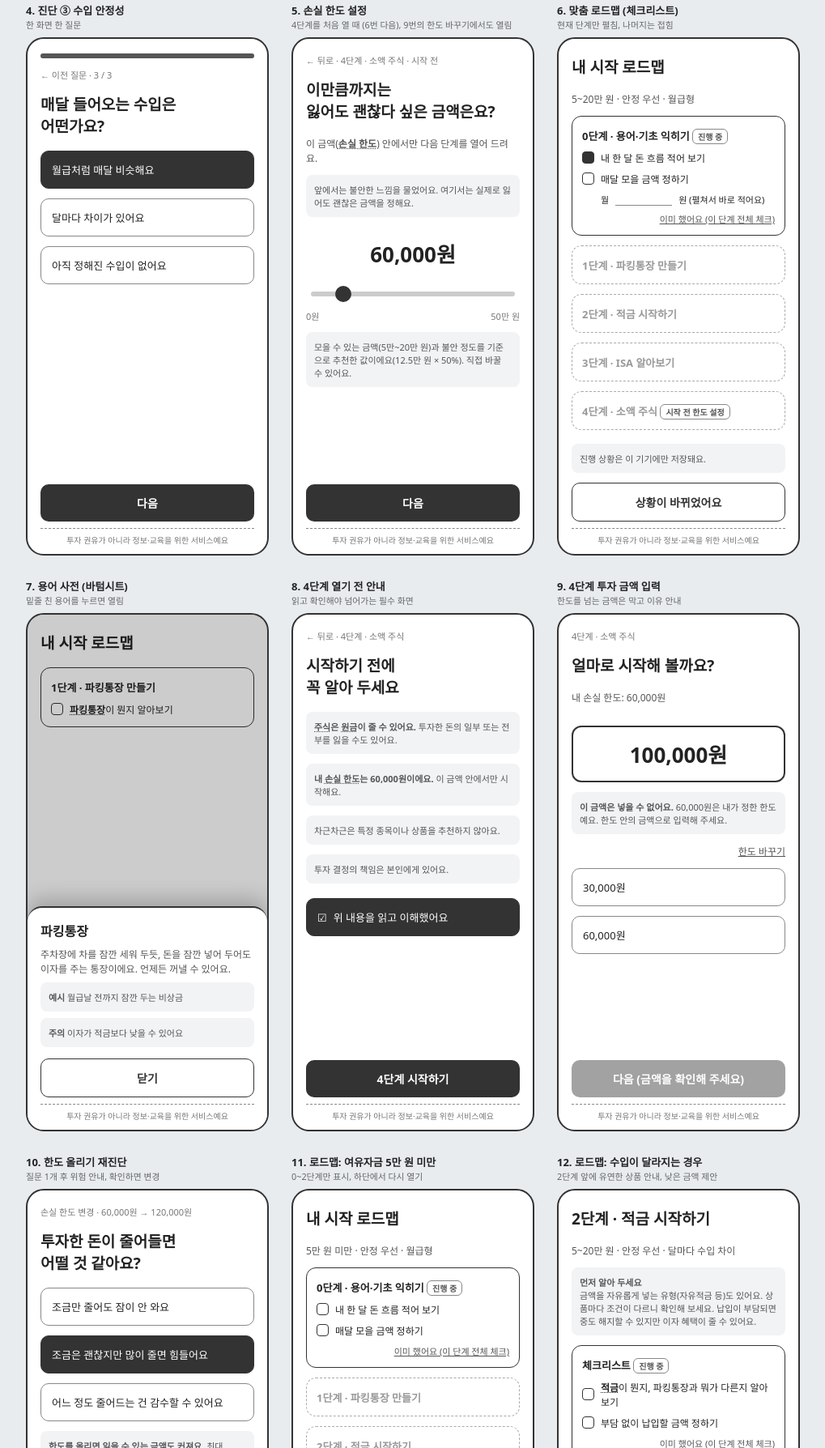
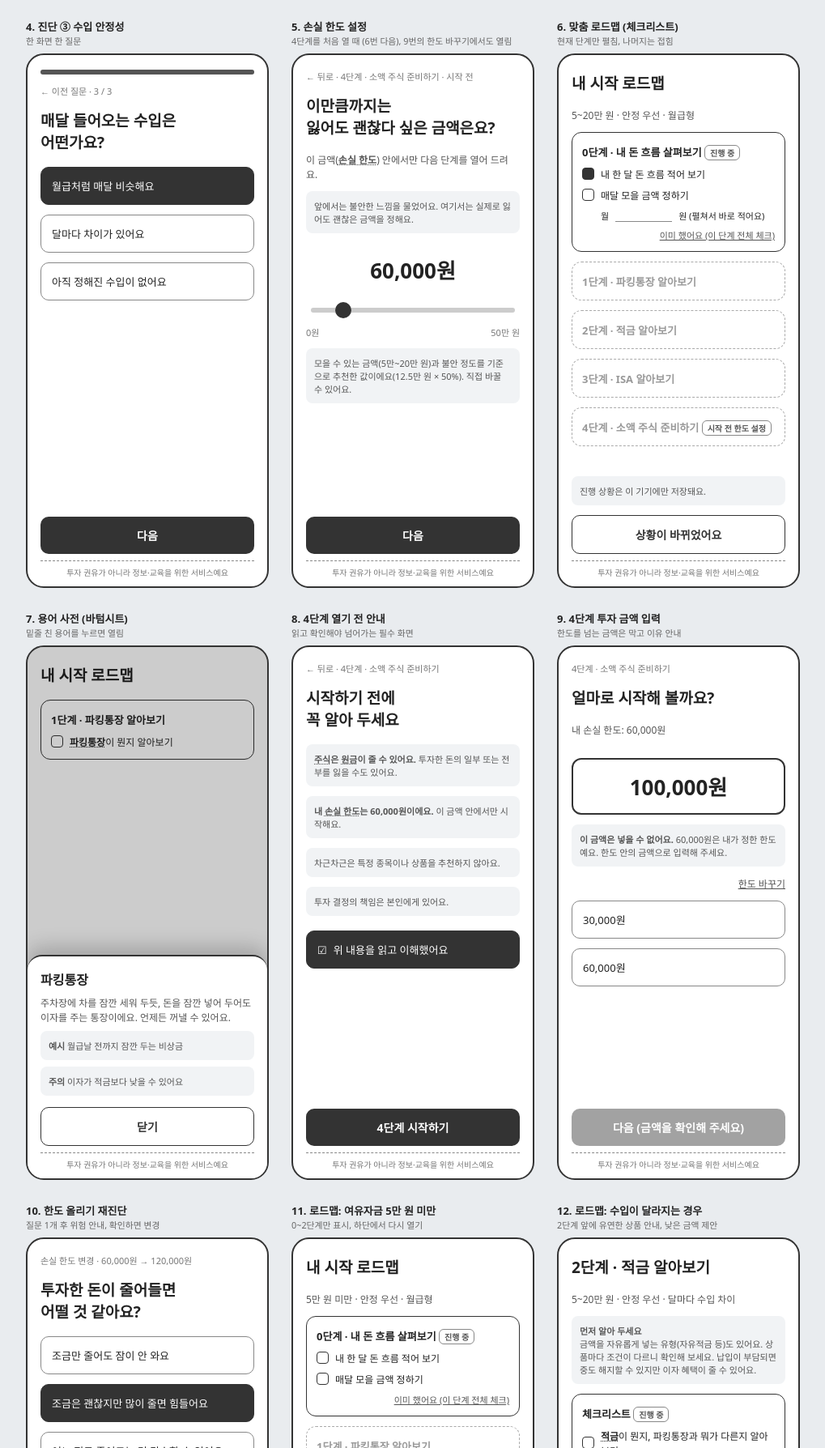
Before and after one commit to deug05-alt/hci_deu_5, a plain HTML site: page wireframe/index.html in a window 1280 px wide. Shown: the part 1012-2800 px from the top of the page at 81% size, without its empty margins (130-1149 px from the left). Drawn offline with Linux system fonts and the light colour scheme.

Commit message:
단계 이름을 체크리스트 항목에 맞게 변경 (내 돈 흐름 살펴보기, 파킹통장 알아보기, 적금 알아보기, 소액 주식 준비하기)
Co-Authored-By: Claude Opus 5.5 <noreply@anthropic.com>
Claude-Session: https://claude.ai/code/session_01RdW35PYuhyvnLd1NCXaDRx

```diff
--- a/wireframe/index.html
+++ b/wireframe/index.html
@@ -13,7 +13,7 @@ h1{text-align:center;font-size:20px;margin:24px 16px 4px}
 figure{margin:0;width:300px}
 figcaption{font-size:13px;font-weight:700;margin-bottom:8px}
 figcaption small{display:block;font-weight:400;color:#666}
-.phone{height:640px;background:#fff;border:2px solid #333;border-radius:22px;padding:18px 16px 40px;display:flex;flex-direction:column;gap:12px;position:relative;overflow:hidden}
+.phone{height:660px;background:#fff;border:2px solid #333;border-radius:22px;padding:18px 16px 40px;display:flex;flex-direction:column;gap:12px;position:relative;overflow:hidden}
 .bar{height:6px;background:#ddd;border-radius:9px}.bar i{display:block;height:100%;width:var(--p);background:#555;border-radius:9px}
 .step{font-size:11px;color:#777}
 h2{font-size:19px;margin:4px 0;line-height:1.4}
@@ -49,7 +49,7 @@ figure{scroll-margin-top:16px}
 <ul class="idx">
 <li><b>기본 흐름</b> 1 시작 · 2~4 진단 · 6 로드맵</li>
 <li><b>도움</b> 7 용어 사전 · 13 1단계 행동 지원 · 16 3단계 상세(ISA)</li>
-<li><b>4단계(소액 주식), 열 때 순서</b> 5 손실 한도 → 8 안내 → 9 금액 입력 · 15 하락 대응 규칙</li>
+<li><b>4단계(소액 주식 준비하기), 열 때 순서</b> 5 손실 한도 → 8 안내 → 9 금액 입력 · 15 하락 대응 규칙</li>
 <li><b>한도 변경</b> 10 한도 올리기 재진단</li>
 <li><b>진단 답에 따른 분기</b> 11 여유자금 적음 · 12 수입 불규칙 · 14 손실 불안 큼</li>
 <li><b>바로 가기</b> 주소 끝에 #s1 ~ #s16를 붙이면 해당 화면으로 이동합니다 (예: #s11)</li>
@@ -106,7 +106,7 @@ figure{scroll-margin-top:16px}
 
 <figure id="s5"><figcaption>5. 손실 한도 설정<small>4단계를 처음 열 때 (6번 다음), 9번의 한도 바꾸기에서도 열림</small></figcaption>
 <div class="phone">
-  <div class="step">← 뒤로 · 4단계 · 소액 주식 · 시작 전</div>
+  <div class="step">← 뒤로 · 4단계 · 소액 주식 준비하기 · 시작 전</div>
   <h2>이만큼까지는<br>잃어도 괜찮다 싶은 금액은요?</h2>
   <p>이 금액(<span class="term">손실 한도</span>) 안에서만 다음 단계를 열어 드려요.</p>
   <div class="note">앞에서는 불안한 느낌을 물었어요. 여기서는 실제로 잃어도 괜찮은 금액을 정해요.</div>
@@ -122,15 +122,15 @@ figure{scroll-margin-top:16px}
 <div class="phone">
   <h2>내 시작 로드맵</h2>
   <p>5~20만 원 · 안정 우선 · 월급형</p>
-  <div class="stage"><b>0단계 · 용어·기초 익히기 <span class="tag">진행 중</span></b>
+  <div class="stage"><b>0단계 · 내 돈 흐름 살펴보기 <span class="tag">진행 중</span></b>
     <div class="row"><span class="cb ck"></span>내 한 달 돈 흐름 적어 보기</div>
     <div class="row"><span class="cb"></span>매달 모을 금액 정하기</div>
     <div class="row" style="padding-left:23px;font-size:11px">월 <span style="display:inline-block;width:70px;border-bottom:1px solid #888">&nbsp;</span> 원 (펼쳐서 바로 적어요)</div>
     <div class="row" style="justify-content:flex-end;font-size:11px;text-decoration:underline;color:#555">이미 했어요 (이 단계 전체 체크)</div></div>
-  <div class="stage lock"><b>1단계 · 파킹통장 만들기</b></div>
-  <div class="stage lock"><b>2단계 · 적금 시작하기</b></div>
+  <div class="stage lock"><b>1단계 · 파킹통장 알아보기</b></div>
+  <div class="stage lock"><b>2단계 · 적금 알아보기</b></div>
   <div class="stage lock"><b>3단계 · ISA 알아보기</b></div>
-  <div class="stage lock"><b>4단계 · 소액 주식 <span class="tag">시작 전 한도 설정</span></b></div>
+  <div class="stage lock"><b>4단계 · 소액 주식 준비하기 <span class="tag">시작 전 한도 설정</span></b></div>
   <div class="note" style="margin-top:auto">진행 상황은 이 기기에만 저장돼요.</div>
   <div class="btn ghost">상황이 바뀌었어요</div>
   <div class="legal">투자 권유가 아니라 정보·교육을 위한 서비스예요</div>
@@ -139,7 +139,7 @@ figure{scroll-margin-top:16px}
 <figure id="s7"><figcaption>7. 용어 사전 (바텀시트)<small>밑줄 친 용어를 누르면 열림</small></figcaption>
 <div class="phone">
   <h2>내 시작 로드맵</h2>
-  <div class="stage"><b>1단계 · 파킹통장 만들기</b>
+  <div class="stage"><b>1단계 · 파킹통장 알아보기</b>
     <div class="row"><span class="cb"></span><span><span class="term">파킹통장</span>이 뭔지 알아보기</span></div></div>
   <div class="dim"></div>
   <div class="sheet">
@@ -155,7 +155,7 @@ figure{scroll-margin-top:16px}
 
 <figure id="s8"><figcaption>8. 4단계 열기 전 안내<small>읽고 확인해야 넘어가는 필수 화면</small></figcaption>
 <div class="phone">
-  <div class="step">← 뒤로 · 4단계 · 소액 주식</div>
+  <div class="step">← 뒤로 · 4단계 · 소액 주식 준비하기</div>
   <h2>시작하기 전에<br>꼭 알아 두세요</h2>
   <div class="note"><b><span class="term">주식</span>은 <span class="term">원금</span>이 줄 수 있어요.</b> 투자한 돈의 일부 또는 전부를 잃을 수도 있어요.</div>
   <div class="note"><b>내 <span class="term">손실 한도</span>는 60,000원이에요.</b> 이 금액 안에서만 시작해요.</div>
@@ -168,7 +168,7 @@ figure{scroll-margin-top:16px}
 
 <figure id="s9"><figcaption>9. 4단계 투자 금액 입력<small>한도를 넘는 금액은 막고 이유 안내</small></figcaption>
 <div class="phone">
-  <div class="step">4단계 · 소액 주식</div>
+  <div class="step">4단계 · 소액 주식 준비하기</div>
   <h2>얼마로 시작해 볼까요?</h2>
   <p>내 손실 한도: 60,000원</p>
   <div class="amount" style="border:2px solid #333;border-radius:12px;padding:14px">100,000원</div>
@@ -196,12 +196,12 @@ figure{scroll-margin-top:16px}
 <div class="phone">
   <h2>내 시작 로드맵</h2>
   <p>5만 원 미만 · 안정 우선 · 월급형</p>
-  <div class="stage"><b>0단계 · 용어·기초 익히기 <span class="tag">진행 중</span></b>
+  <div class="stage"><b>0단계 · 내 돈 흐름 살펴보기 <span class="tag">진행 중</span></b>
     <div class="row"><span class="cb"></span>내 한 달 돈 흐름 적어 보기</div>
     <div class="row"><span class="cb"></span>매달 모을 금액 정하기</div>
     <div class="row" style="justify-content:flex-end;font-size:11px;text-decoration:underline;color:#555">이미 했어요 (이 단계 전체 체크)</div></div>
-  <div class="stage lock"><b>1단계 · 파킹통장 만들기</b></div>
-  <div class="stage lock"><b>2단계 · 적금 시작하기</b></div>
+  <div class="stage lock"><b>1단계 · 파킹통장 알아보기</b></div>
+  <div class="stage lock"><b>2단계 · 적금 알아보기</b></div>
   <div class="note">나머지 단계는 상황이 바뀌면 열어 드릴게요.</div>
   <div class="note">진행 상황은 이 기기에만 저장돼요.</div>
   <div class="btn ghost" style="margin-top:auto">상황이 바뀌었어요</div>
@@ -210,7 +210,7 @@ figure{scroll-margin-top:16px}
 
 <figure id="s12"><figcaption>12. 로드맵: 수입이 달라지는 경우<small>2단계 앞에 유연한 상품 안내, 낮은 금액 제안</small></figcaption>
 <div class="phone">
-  <h2>2단계 · 적금 시작하기</h2>
+  <h2>2단계 · 적금 알아보기</h2>
   <p>5~20만 원 · 안정 우선 · 달마다 수입 차이</p>
   <div class="note"><b>먼저 알아 두세요</b><br>금액을 자유롭게 넣는 유형(자유적금 등)도 있어요. 상품마다 조건이 다르니 확인해 보세요. 납입이 부담되면 중도 해지할 수 있지만 이자 혜택이 줄 수 있어요.</div>
   <div class="stage"><b>체크리스트 <span class="tag">진행 중</span></b>
@@ -224,7 +224,7 @@ figure{scroll-margin-top:16px}
 
 <figure id="s13"><figcaption>13. 1단계 상세 + 행동 지원<small>은행 앱 화면 순서 안내 + 안전 안내, 특정 은행 연결 없음</small></figcaption>
 <div class="phone">
-  <div class="step">1단계 · 파킹통장 만들기</div>
+  <div class="step">1단계 · 파킹통장 알아보기</div>
   <div class="stage"><div class="row" style="margin-top:0"><span class="cb ck"></span>파킹통장이 뭔지 알아보기</div>
     <div class="row"><span class="cb"></span><b>비상금 소액 옮겨 보기</b></div></div>
   <div class="note"><b>은행 앱에서 이렇게 해 보세요</b><br>① 쓰고 있는 은행 앱을 열어요<br>② 이자를 주는 입출금 통장(파킹통장)을 골라요<br>③ 부담 없는 금액을 옮겨 보세요</div>
@@ -239,12 +239,12 @@ figure{scroll-margin-top:16px}
 <div class="phone">
   <h2>내 시작 로드맵</h2>
   <p>5~20만 원 · 잠이 안 올 만큼 불안 · 월급형</p>
-  <div class="stage"><b>0단계 · 용어·기초 익히기 <span class="tag">완료</span></b></div>
-  <div class="stage"><b>1단계 · 파킹통장 만들기 <span class="tag">진행 중</span></b>
+  <div class="stage"><b>0단계 · 내 돈 흐름 살펴보기 <span class="tag">완료</span></b></div>
+  <div class="stage"><b>1단계 · 파킹통장 알아보기 <span class="tag">진행 중</span></b>
     <div class="row"><span class="cb ck"></span>파킹통장이 뭔지 알아보기</div>
     <div class="row"><span class="cb"></span>비상금 소액 옮겨 보기</div>
     <div class="row" style="justify-content:flex-end;font-size:11px;text-decoration:underline;color:#555">이미 했어요 (이 단계 전체 체크)</div></div>
-  <div class="stage lock"><b>2단계 · 적금 시작하기</b></div>
+  <div class="stage lock"><b>2단계 · 적금 알아보기</b></div>
   <div class="stage lock"><b>3단계 · ISA 알아보기</b></div>
   <div class="note">나머지 단계는 상황이 바뀌면 열어 드릴게요.</div>
   <div class="note">체크를 모두 마치면 다음 단계가 열려요. 진행 상황은 이 기기에만 저장돼요.</div>
@@ -254,7 +254,7 @@ figure{scroll-margin-top:16px}
 
 <figure id="s15"><figcaption>15. 4단계 하락 대응 규칙<small>체크리스트 항목, 내 규칙을 미리 정하기</small></figcaption>
 <div class="phone">
-  <div class="step">4단계 · 소액 주식</div>
+  <div class="step">4단계 · 소액 주식 준비하기</div>
   <h2>값이 내려갔을 때<br>어떻게 할지 미리 정해요</h2>
   <p>미리 정해 두면 흔들릴 때 덜 불안해요. 사고팔지는 내가 정해요.</p>
   <div class="opt">정해 둔 손실 한도에 닿으면 더 사지 않아요</div>
```
Also changed, not shown: design/prototype.html (+10 -10 lines), report/summary.html (+10 -6 lines), 3 other files.
